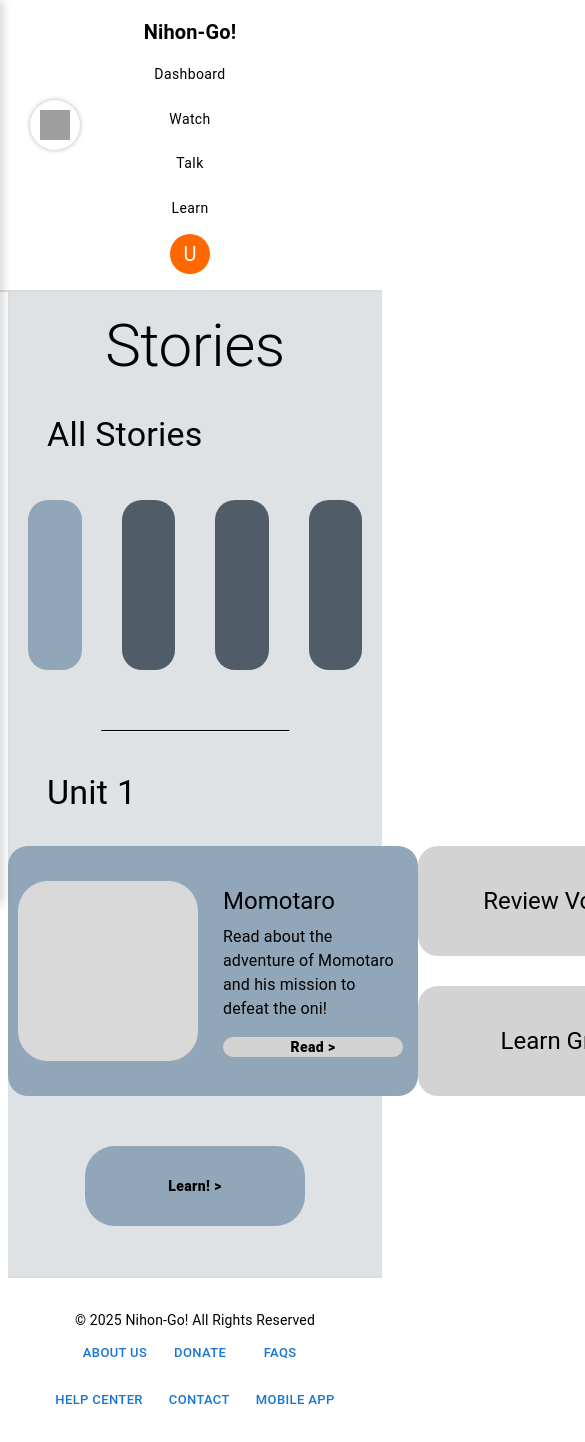
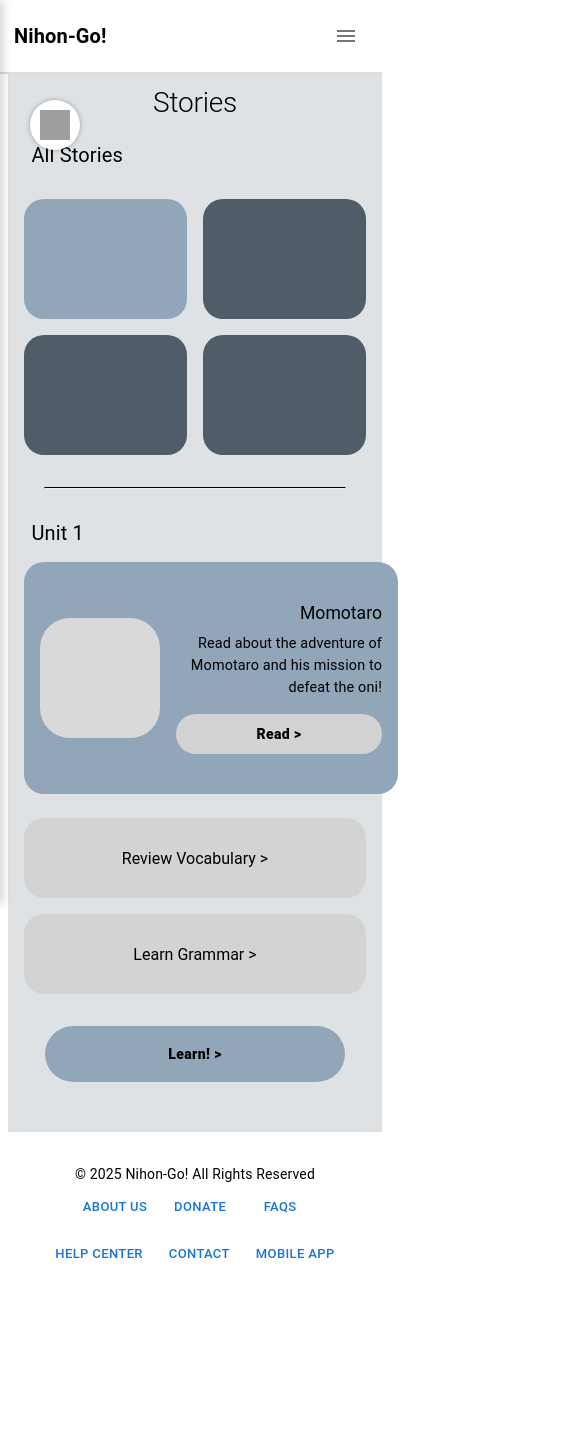
Before and after one commit to Sachi2631/Cornerstone, a React (Create React App) app in the folder client/: page /stories in a window 390 px wide. Shown: the top 1442 px of the page, 585 px wide, since content can reach past the window. After the commit the page ends 1310 px from the top, so only its background shows below. Built offline with nearby package versions, Linux system fonts and the light colour scheme; grey boxes are pictures that could not be loaded.

Commit message:
Responsiveness for header and stories

```diff
--- a/client/src/components/Header.tsx
+++ b/client/src/components/Header.tsx
@@ -9,7 +9,13 @@ import {
   Avatar,
   Menu,
   MenuItem,
+  Drawer,
+  List,
+  ListItemButton,
+  ListItemText,
+  Divider,
 } from '@mui/material';
+import MenuIcon from '@mui/icons-material/Menu';
 import { useLocation } from 'react-router-dom';
 
 const Header = (): React.ReactElement => {
@@ -18,17 +24,14 @@ const Header = (): React.ReactElement => {
   const location = useLocation();
 
   const [anchorEl, setAnchorEl] = useState<null | HTMLElement>(null);
+  const [drawerOpen, setDrawerOpen] = useState(false);
 
   const handleMenuOpen = (event: React.MouseEvent<HTMLElement>) => {
     setAnchorEl(event.currentTarget);
   };
-
-  const handleMenuClose = () => {
-    setAnchorEl(null);
-  };
+  const handleMenuClose = () => setAnchorEl(null);
 
   const handleLogout = () => {
-    console.log('🔒 Logging out...');
     localStorage.removeItem('token');
     window.location.href = '/login';
   };
@@ -45,10 +48,10 @@ const Header = (): React.ReactElement => {
   return (
     <Box
       display="flex"
-      flexDirection={isMobile ? 'column' : 'row'}
+      flexDirection="row"
       justifyContent="space-between"
       alignItems="center"
-      px={isMobile ? 2 : 4}
+      px={{ xs: 2, sm: 4 }}
       py={2}
       borderBottom="2px solid #ddd"
       bgcolor="white"
@@ -65,48 +68,27 @@ const Header = (): React.ReactElement => {
         </a>
       </Typography>
 
-      {/* Navigation + Buttons */}
-      <Box
-        display="flex"
-        flexDirection={isMobile ? 'column' : 'row'}
-        gap={1}
-        mt={isMobile ? 1 : 0}
-        alignItems="center"
-      >
+      {/* Desktop: inline nav + auth/account */}
+      {!isMobile && (
+        <Box display="flex" gap={1} alignItems="center">
           {navButtons.map(({ label, path }) => (
             <Button
               key={label}
               href={path}
-            fullWidth={isMobile}
               variant={location.pathname === path ? 'contained' : 'text'}
               color={location.pathname === path ? 'primary' : 'inherit'}
-            sx={{
-              fontWeight: location.pathname === path ? 'bold' : 'normal',
-              textTransform: 'none',
-            }}
+              sx={{ fontWeight: location.pathname === path ? 'bold' : 'normal', textTransform: 'none' }}
             >
               {label}
             </Button>
           ))}
 
-        {/* Auth/Menu Buttons */}
           {isHomePage ? (
             <>
-            <Button
-              variant="outlined"
-              href="/signup"
-              fullWidth={isMobile}
-              sx={{ textTransform: 'none' }}
-            >
+              <Button variant="outlined" href="/signup" sx={{ textTransform: 'none' }}>
                 Sign Up
               </Button>
-            <Button
-              variant="contained"
-              color="primary"
-              href="/login"
-              fullWidth={isMobile}
-              sx={{ textTransform: 'none' }}
-            >
+              <Button variant="contained" color="primary" href="/login" sx={{ textTransform: 'none' }}>
                 Log In
               </Button>
             </>
@@ -119,14 +101,8 @@ const Header = (): React.ReactElement => {
                 anchorEl={anchorEl}
                 open={Boolean(anchorEl)}
                 onClose={handleMenuClose}
-              anchorOrigin={{
-                vertical: 'bottom',
-                horizontal: 'right',
-              }}
-              transformOrigin={{
-                vertical: 'top',
-                horizontal: 'right',
-              }}
+                anchorOrigin={{ vertical: 'bottom', horizontal: 'right' }}
+                transformOrigin={{ vertical: 'top', horizontal: 'right' }}
               >
                 <MenuItem onClick={handleMenuClose}>Account</MenuItem>
                 <MenuItem onClick={handleMenuClose}>Profile</MenuItem>
@@ -142,6 +118,89 @@ const Header = (): React.ReactElement => {
             </Box>
           )}
         </Box>
+      )}
+
+      {/* Mobile: hamburger -> Drawer */}
+      {isMobile && (
+        <>
+          <IconButton aria-label="open navigation" onClick={() => setDrawerOpen(true)}>
+            <MenuIcon />
+          </IconButton>
+
+          <Drawer
+            anchor="right"
+            open={drawerOpen}
+            onClose={() => setDrawerOpen(false)}
+            PaperProps={{ sx: { width: '80vw', maxWidth: 360 } }}
+          >
+            <Box role="presentation" sx={{ pt: 2 }}>
+              <Typography variant="h6" sx={{ px: 2, pb: 1 }}>
+                Menu
+              </Typography>
+              <Divider />
+
+              {/* Nav items */}
+              <List>
+                {navButtons.map(({ label, path }) => (
+                  <ListItemButton
+                    key={label}
+                    component="a"
+                    href={path}
+                    selected={location.pathname === path}
+                    onClick={() => setDrawerOpen(false)}
+                  >
+                    <ListItemText
+                      primary={label}
+                      primaryTypographyProps={{
+                        fontWeight: location.pathname === path ? 700 : 500,
+                      }}
+                    />
+                  </ListItemButton>
+                ))}
+              </List>
+
+              <Divider sx={{ my: 1 }} />
+
+              {/* Auth or Account section */}
+              {isHomePage ? (
+                <Box sx={{ px: 2, py: 1, display: 'grid', gap: 1 }}>
+                  <Button variant="outlined" href="/signup" fullWidth sx={{ textTransform: 'none' }} onClick={() => setDrawerOpen(false)}>
+                    Sign Up
+                  </Button>
+                  <Button variant="contained" color="primary" href="/login" fullWidth sx={{ textTransform: 'none' }} onClick={() => setDrawerOpen(false)}>
+                    Log In
+                  </Button>
+                </Box>
+              ) : (
+                <>
+                  <Box sx={{ px: 2, py: 1, display: 'flex', alignItems: 'center', gap: 1 }}>
+                    <Avatar sx={{ bgcolor: '#FF6700' }}>U</Avatar>
+                    <Typography variant="body1" fontWeight={600}>
+                      Your Account
+                    </Typography>
+                  </Box>
+                  <List>
+                    <ListItemButton onClick={() => setDrawerOpen(false)}>
+                      <ListItemText primary="Account" />
+                    </ListItemButton>
+                    <ListItemButton onClick={() => setDrawerOpen(false)}>
+                      <ListItemText primary="Profile" />
+                    </ListItemButton>
+                    <ListItemButton
+                      onClick={() => {
+                        setDrawerOpen(false);
+                        handleLogout();
+                      }}
+                    >
+                      <ListItemText primary="Logout" />
+                    </ListItemButton>
+                  </List>
+                </>
+              )}
+            </Box>
+          </Drawer>
+        </>
+      )}
     </Box>
   );
 };
--- a/client/src/pages/Stories.tsx
+++ b/client/src/pages/Stories.tsx
@@ -1,5 +1,5 @@
 import React from 'react';
-import { Box, Typography, Button } from '@mui/material';
+import { Box, Typography, Button, Grid, Stack } from '@mui/material';
 import Bart from '../components/Menut'; // ✅ Your hamburger menu
 
 const Stories = (): React.ReactElement => {
@@ -9,86 +9,145 @@ const Stories = (): React.ReactElement => {
         textAlign: 'right',
         backgroundColor: '#dee2e4',
         minHeight: '100vh',
-        paddingBottom: '50px',
-        paddingTop: '20px',
+        pb: { xs: 6, md: 8 },
+        pt: { xs: 2, md: 4 },
       }}
     >
-
-<Box sx={{ position: 'absolute', top: 20, left: 20, zIndex: 10 }}>
+      {/* Hamburger */}
+      <Box sx={{ position: 'absolute', top: 20, left: 20, zIndex: 10 }}>
         <Bart />
       </Box>
+
       {/* Header */}
-      <Typography variant="h2" sx={{ textAlign: 'center', mb: 4 }}>
+      <Typography
+        variant="h2"
+        sx={{
+          textAlign: 'center',
+          mb: { xs: 3, md: 4 },
+          fontSize: { xs: '1.75rem', sm: '2.25rem', md: '3rem' },
+          lineHeight: 1.1,
+        }}
+      >
         Stories
       </Typography>
 
-      {/* All Stories Section */}
-      <Typography variant="h4" sx={{ textAlign: 'left', marginLeft: '10vw' }}>
+      {/* All Stories */}
+      <Typography
+        variant="h4"
+        sx={{
+          textAlign: 'left',
+          ml: { xs: '6vw', md: '10vw' },
+          fontSize: { xs: '1.25rem', md: '2rem' },
+        }}
+      >
         All Stories
       </Typography>
 
-      <Box sx={{ display: 'flex', justifyContent: 'center', alignItems: 'center', mt: 3 }}>
-        <Box sx={{ backgroundColor: '#92a6ba', borderRadius: '20px', height: '170px', width: '170px', margin: '20px' }} />
-        <Box sx={{ backgroundColor: '#505c68', borderRadius: '20px', height: '170px', width: '170px', margin: '20px' }} />
-        <Box sx={{ backgroundColor: '#505c68', borderRadius: '20px', height: '170px', width: '170px', margin: '20px' }} />
-        <Box sx={{ backgroundColor: '#505c68', borderRadius: '20px', height: '170px', width: '170px', margin: '20px' }} />
-      </Box>
+      <Grid
+        container
+        spacing={{ xs: 2, sm: 3 }}
+        sx={{
+          mt: { xs: 2, md: 3 },
+          px: { xs: 2, sm: 4, md: 0 },
+          justifyContent: 'center',
+        }}
+      >
+        {[
+          '#92a6ba',
+          '#505c68',
+          '#505c68',
+          '#505c68',
+        ].map((bg, i) => (
+          <Grid key={i} item xs={6} sm={4} md="auto">
+            <Box
+              sx={{
+                backgroundColor: bg,
+                borderRadius: '20px',
+                height: { xs: 120, sm: 150, md: 170 },
+                width: { xs: '100%', sm: 150, md: 170 },
+                mx: 'auto',
+              }}
+            />
+          </Grid>
+        ))}
+      </Grid>
 
       {/* Divider */}
       <Box
         component="hr"
         sx={{
-          width: '50%',
+          width: { xs: '80%', md: '50%' },
           borderTop: '1.2px solid black',
-          margin: '40px auto',
+          my: { xs: 4, md: 6 },
+          mx: 'auto',
         }}
       />
 
-      {/* Unit 1 Section */}
-      <Typography variant="h4" sx={{ textAlign: 'left', marginLeft: '10vw' }}>
+      {/* Unit 1 */}
+      <Typography
+        variant="h4"
+        sx={{
+          textAlign: 'left',
+          ml: { xs: '6vw', md: '10vw' },
+          fontSize: { xs: '1.25rem', md: '2rem' },
+        }}
+      >
         Unit 1
       </Typography>
 
-      <Box
+      <Stack
+        direction={{ xs: 'column', md: 'row' }}
+        spacing={{ xs: 3, md: 4 }}
         sx={{
-          display: 'flex',
-          justifyContent: 'space-around',
-          flexDirection: 'row',
-          textAlign: 'left',
-          mt: 4,
+          mt: { xs: 2, md: 4 },
+          px: { xs: 2, sm: 4, md: 0 },
+          alignItems: { xs: 'stretch', md: 'flex-start' },
+          justifyContent: { md: 'space-around' },
         }}
       >
         {/* Left Panel */}
         <Box
           sx={{
-            height: '250px',
-            width: '500px',
             backgroundColor: '#92a6ba',
             borderRadius: '20px',
             display: 'flex',
             flexDirection: 'row',
-            justifyContent: 'space-around',
             alignItems: 'center',
+            gap: { xs: 2, md: 3 },
+            p: { xs: 2, sm: 3 },
+            width: { xs: '100%', md: 500 },
+            minHeight: { xs: 200, sm: 220, md: 250 },
+            mx: { md: 0 },
           }}
         >
           <Box
             sx={{
               backgroundColor: '#d9d9d9',
-              height: '180px',
-              width: '180px',
+              height: { xs: 120, sm: 150, md: 180 },
+              width: { xs: 120, sm: 150, md: 180 },
               borderRadius: '30px',
-              margin: '10px',
+              flexShrink: 0,
             }}
           />
-          <Box sx={{ width: '180px', margin: '15px' }}>
-            <Typography variant="h5">Momotaro</Typography>
-            <Typography variant="body1" sx={{ mt: 1 }}>
+          <Box sx={{ flex: 1, minWidth: 0 }}>
+            <Typography
+              variant="h5"
+              sx={{ fontSize: { xs: '1.1rem', sm: '1.25rem', md: '1.5rem' } }}
+            >
+              Momotaro
+            </Typography>
+            <Typography
+              variant="body1"
+              sx={{ mt: 1, fontSize: { xs: '0.9rem', sm: '1rem' } }}
+            >
               Read about the adventure of Momotaro and his mission to defeat the oni!
             </Typography>
             <Button
+              fullWidth
               sx={{
-                height: '5vw',
-                width: '180px',
+                height: { xs: 40, sm: 44, md: '5vw' },
+                maxHeight: 56,
+                width: { xs: '100%', sm: 200, md: 180 },
                 borderRadius: '30px',
                 backgroundColor: '#d3d3d3',
                 border: 'none',
@@ -96,9 +155,7 @@ const Stories = (): React.ReactElement => {
                 mt: 2,
                 textTransform: 'none',
                 color: '#000',
-                '&:hover': {
-                  backgroundColor: '#c0c0c0',
-                },
+                '&:hover': { backgroundColor: '#c0c0c0' },
               }}
             >
               Read &gt;
@@ -107,66 +164,63 @@ const Stories = (): React.ReactElement => {
         </Box>
 
         {/* Right Panel */}
-        <Box
-          sx={{
-            display: 'flex',
-            flexDirection: 'column',
-            justifyContent: 'space-between',
-          }}
-        >
+        <Stack spacing={2} sx={{ width: { xs: '100%', md: 350 } }}>
           <Button
             sx={{
-              width: '350px',
-              height: '110px',
+              width: '100%',
+              height: { xs: 80, sm: 100, md: 110 },
               backgroundColor: '#d3d3d3',
               borderRadius: '20px',
               border: 'none',
               textTransform: 'none',
               color: '#000',
-              '&:hover': {
-                backgroundColor: '#c0c0c0',
-              },
+              '&:hover': { backgroundColor: '#c0c0c0' },
             }}
           >
-            <Typography variant="h5">Review Vocabulary &gt;</Typography>
+            <Typography
+              variant="h5"
+              sx={{ fontSize: { xs: '1rem', sm: '1.25rem', md: '1.35rem' } }}
+            >
+              Review Vocabulary &gt;
+            </Typography>
           </Button>
 
           <Button
             sx={{
-              width: '350px',
-              height: '110px',
+              width: '100%',
+              height: { xs: 80, sm: 100, md: 110 },
               backgroundColor: '#d3d3d3',
               borderRadius: '20px',
               border: 'none',
               textTransform: 'none',
               color: '#000',
-              mt: 3,
-              '&:hover': {
-                backgroundColor: '#c0c0c0',
-              },
+              '&:hover': { backgroundColor: '#c0c0c0' },
             }}
           >
-            <Typography variant="h5">Learn Grammar &gt;</Typography>
+            <Typography
+              variant="h5"
+              sx={{ fontSize: { xs: '1rem', sm: '1.25rem', md: '1.35rem' } }}
+            >
+              Learn Grammar &gt;
+            </Typography>
           </Button>
-        </Box>
-      </Box>
+        </Stack>
+      </Stack>
 
       {/* Learn Button */}
       <Box sx={{ display: 'flex', justifyContent: 'center' }}>
         <Button
           sx={{
-            height: '80px',
-            width: '220px',
+            height: { xs: 56, sm: 64, md: 80 },
+            width: { xs: '80%', sm: 260, md: 220 },
             borderRadius: '30px',
             backgroundColor: '#92a6ba',
             border: 'none',
             fontWeight: 900,
-            mt: '50px',
+            mt: { xs: 4, md: '50px' },
             textTransform: 'none',
             color: '#000',
-            '&:hover': {
-              backgroundColor: '#7a92a8',
-            },
+            '&:hover': { backgroundColor: '#7a92a8' },
           }}
         >
           Learn! &gt;
```
Lines whose indentation alone changed are shown as unchanged.
